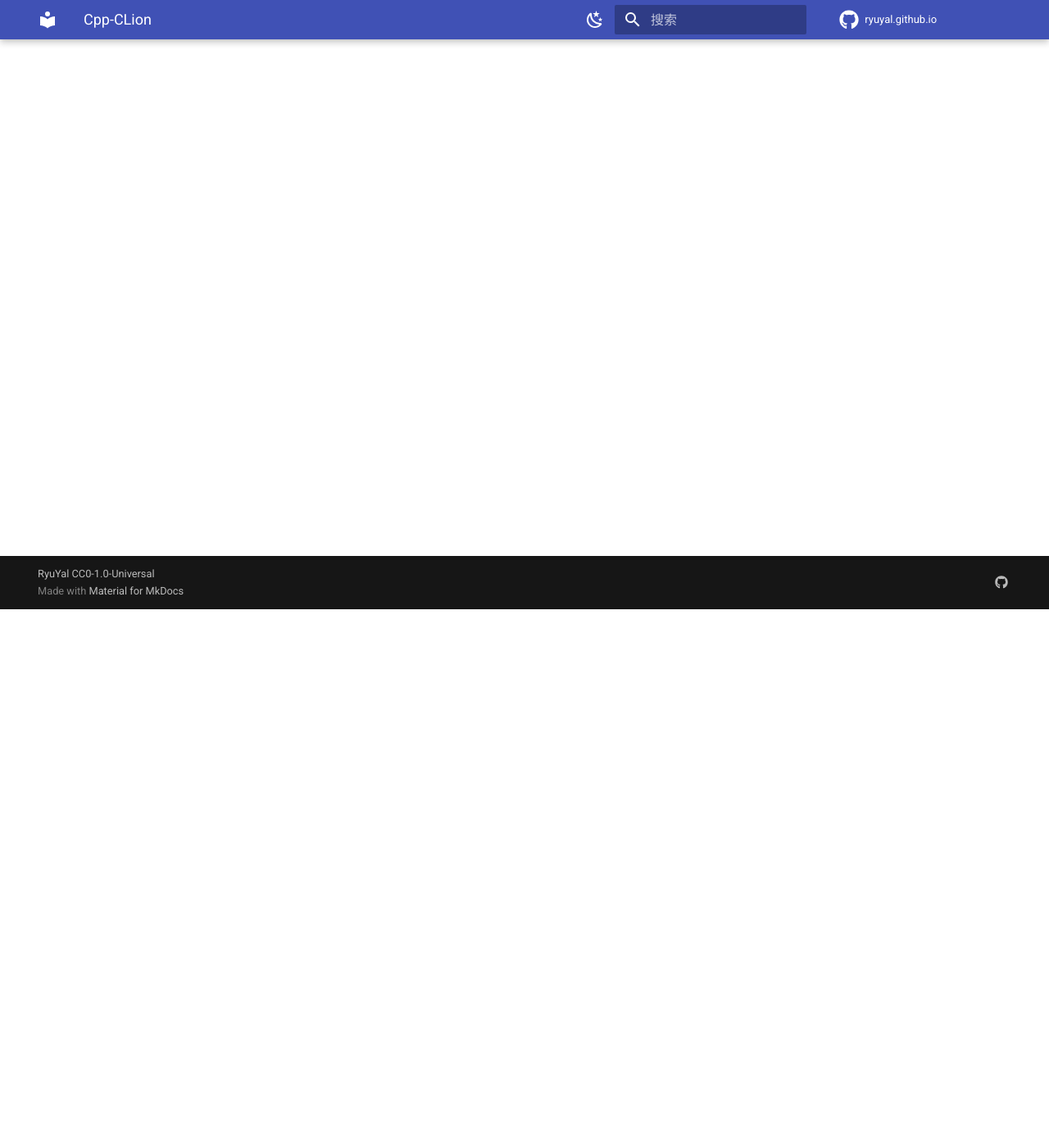
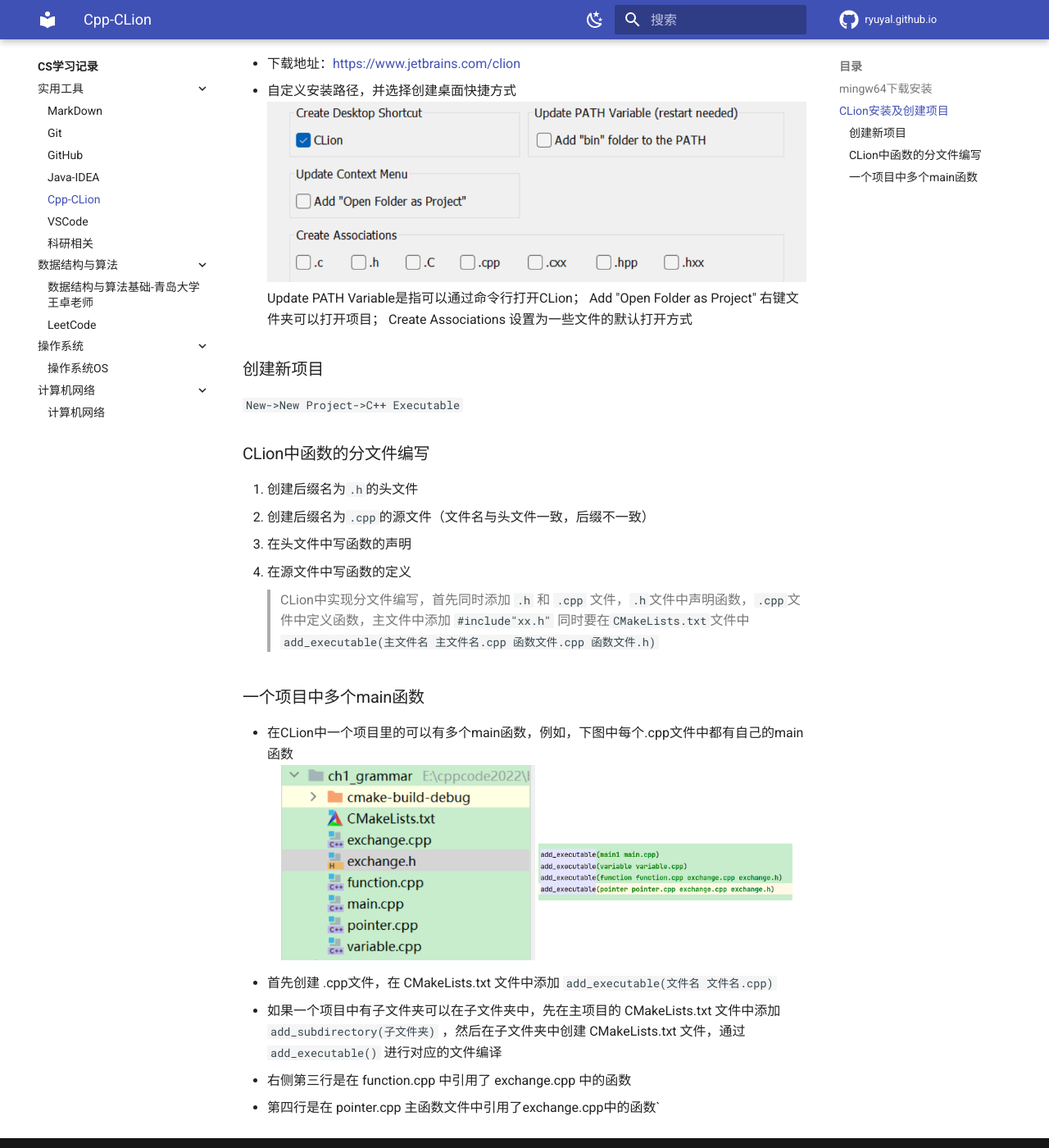
Before and after one commit to ryuyal/ryuyal.github.io, an MkDocs documentation site: the page built from docs/CS/Tools/clion.md, in a window 1280 px wide and 1400 px high, scrolled down 657 px. Shown: the whole window at 82% size. Built offline with MkDocs 1.6.1 and Material for MkDocs 9.7.7, drawn with Linux system fonts in a browser that asks for light colours; comment, search, counter and statistics services are not loaded; some of the changed text lies outside the part shown.

Commit message:
add clion.md

```diff
--- a/docs/CS/Tools/clion.md
+++ b/docs/CS/Tools/clion.md
@@ -1,3 +1,34 @@
 # CLion
-something about Clion
-to be continued...
+
+## mingw64下载安装
+- 下载地址：<https://sourceforge.net/projects/mingw-w64>
+- Github地址：<https://github.com/niXman/mingw-builds-binaries/releases>
+- 解压之后在系统环境变量 Path 中添加 `<解压目录>/bin`
+- 通过 `gcc --version` 和 `g++ --version` 命令查看是否安装成功
+![](images/mingw64.png)
+
+## CLion安装及创建项目
+- 下载地址：<https://www.jetbrains.com/clion>
+- 自定义安装路径，并选择创建桌面快捷方式
+![](images/clion.png)
+Update PATH Variable是指可以通过命令行打开CLion；
+Add "Open Folder as Project" 右键文件夹可以打开项目；
+Create Associations 设置为一些文件的默认打开方式
+
+### 创建新项目
+`New->New Project->C++ Executable`
+
+### CLion中函数的分文件编写
+1. 创建后缀名为`.h`的头文件
+2. 创建后缀名为`.cpp`的源文件（文件名与头文件一致，后缀不一致）
+3. 在头文件中写函数的声明
+4. 在源文件中写函数的定义
+> CLion中实现分文件编写，首先同时添加 `.h` 和 `.cpp` 文件，`.h`文件中声明函数，`.cpp`文件中定义函数，主文件中添加 `#include"xx.h"` 同时要在`CMakeLists.txt`文件中 `add_executable(主文件名 主文件名.cpp 函数文件.cpp 函数文件.h)`
+
+### 一个项目中多个main函数
+- 在CLion中一个项目里的可以有多个main函数，例如，下图中每个.cpp文件中都有自己的main函数
+![](images/multi_main.png)
+1. 首先创建 .cpp文件，在 CMakeLists.txt 文件中添加 `add_executable(文件名 文件名.cpp)`
+2. 如果一个项目中有子文件夹可以在子文件夹中，先在主项目的 CMakeLists.txt 文件中添加 `add_subdirectory(子文件夹)` ，然后在子文件夹中创建 CMakeLists.txt 文件，通过`add_executable()` 进行对应的文件编译
+3. 右侧第三行是在 function.cpp 中引用了 exchange.cpp 中的函数
+4. 第四行是在 pointer.cpp 主函数文件中引用了exchange.cpp中的函数`
```
Also changed, not shown: docs/CS/Tools/images/clion.png (added), docs/CS/Tools/images/mingw64.png (added), docs/CS/Tools/images/multi_main.png (added).
